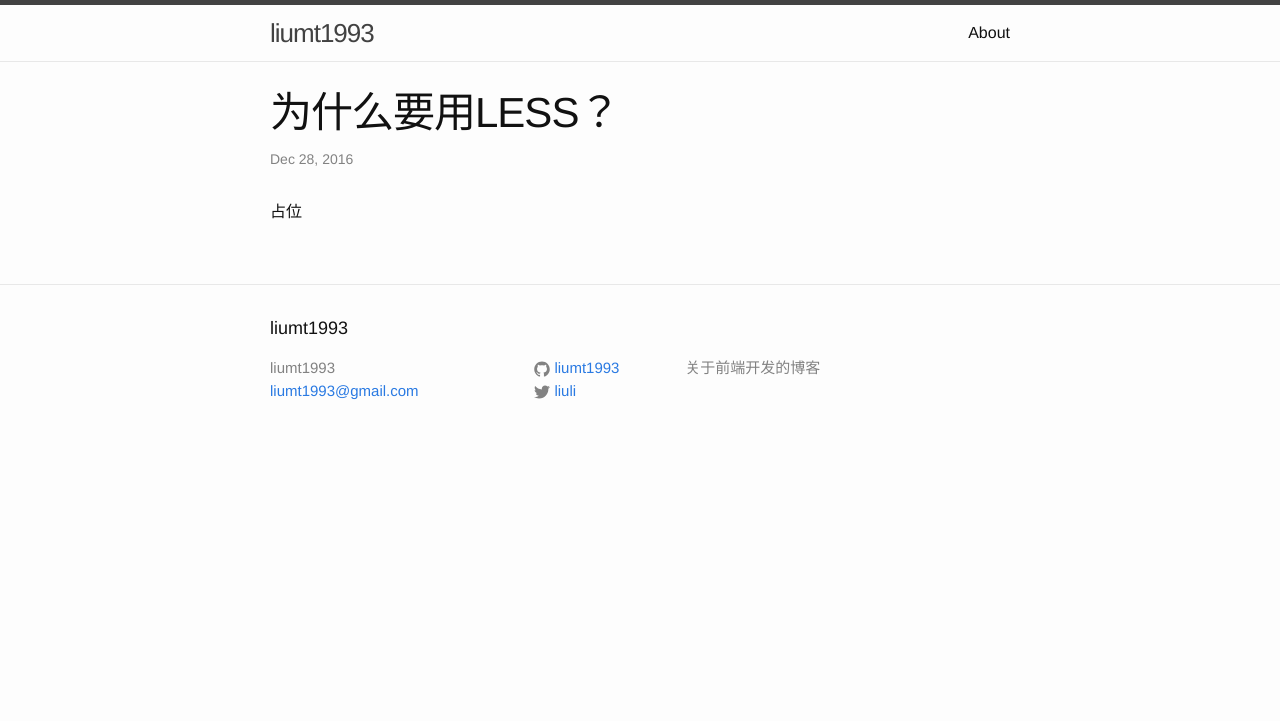
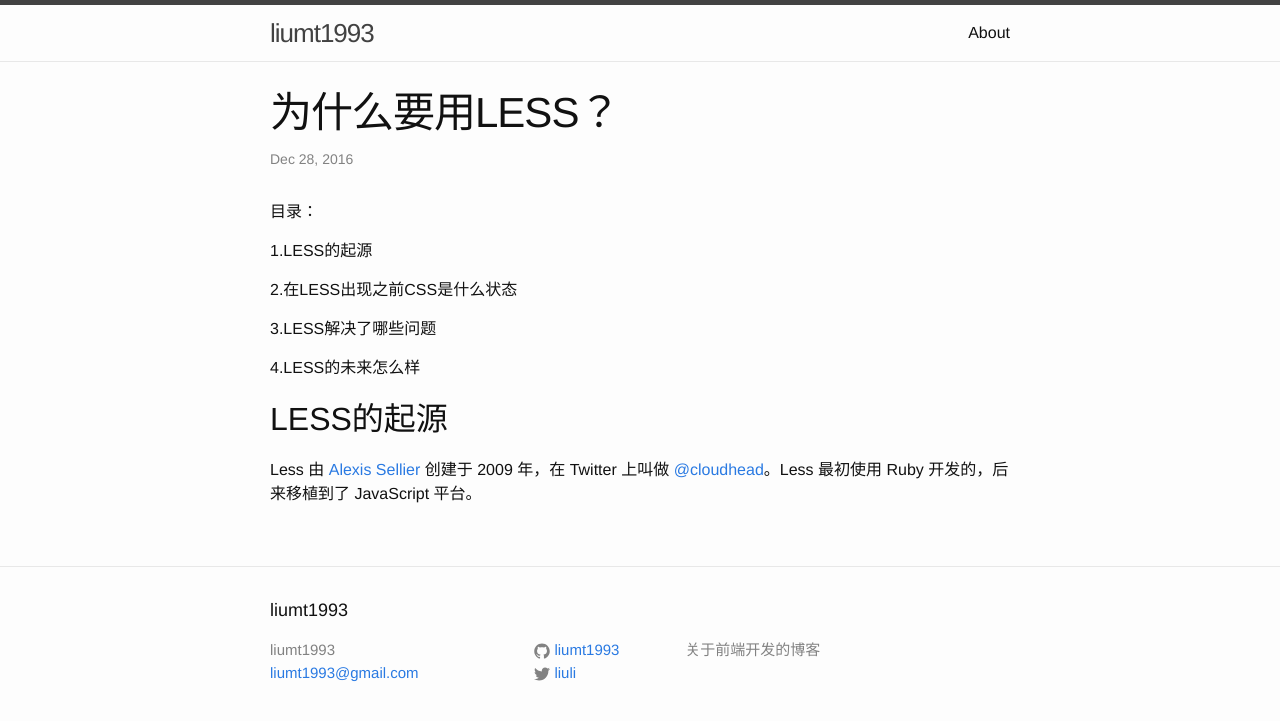
Before and after one commit to kunnan/liumt1993.github.io, a Jekyll site: the page built from _posts/2016-12-28-less.markdown, in a window 1280 px wide. Shown: the top 721 px of the page. Built offline with Jekyll 4.4.1, drawn with Linux system fonts in a browser that asks for light colours.

Commit message:
a post about less

```diff
--- a/_posts/2016-12-28-less.markdown
+++ b/_posts/2016-12-28-less.markdown
@@ -5,4 +5,16 @@ date:   2016-12-28
 categories: my blog
 ---
 
-占位
+目录：
+
+1.LESS的起源
+
+2.在LESS出现之前CSS是什么状态
+
+3.LESS解决了哪些问题
+
+4.LESS的未来怎么样
+
+## LESS的起源
+
+Less 由 [Alexis Sellier](https://github.com/cloudhead) 创建于 2009 年，在 Twitter 上叫做 [@cloudhead](https://twitter.com/cloudhead)。Less 最初使用 Ruby 开发的，后来移植到了 JavaScript 平台。
```
